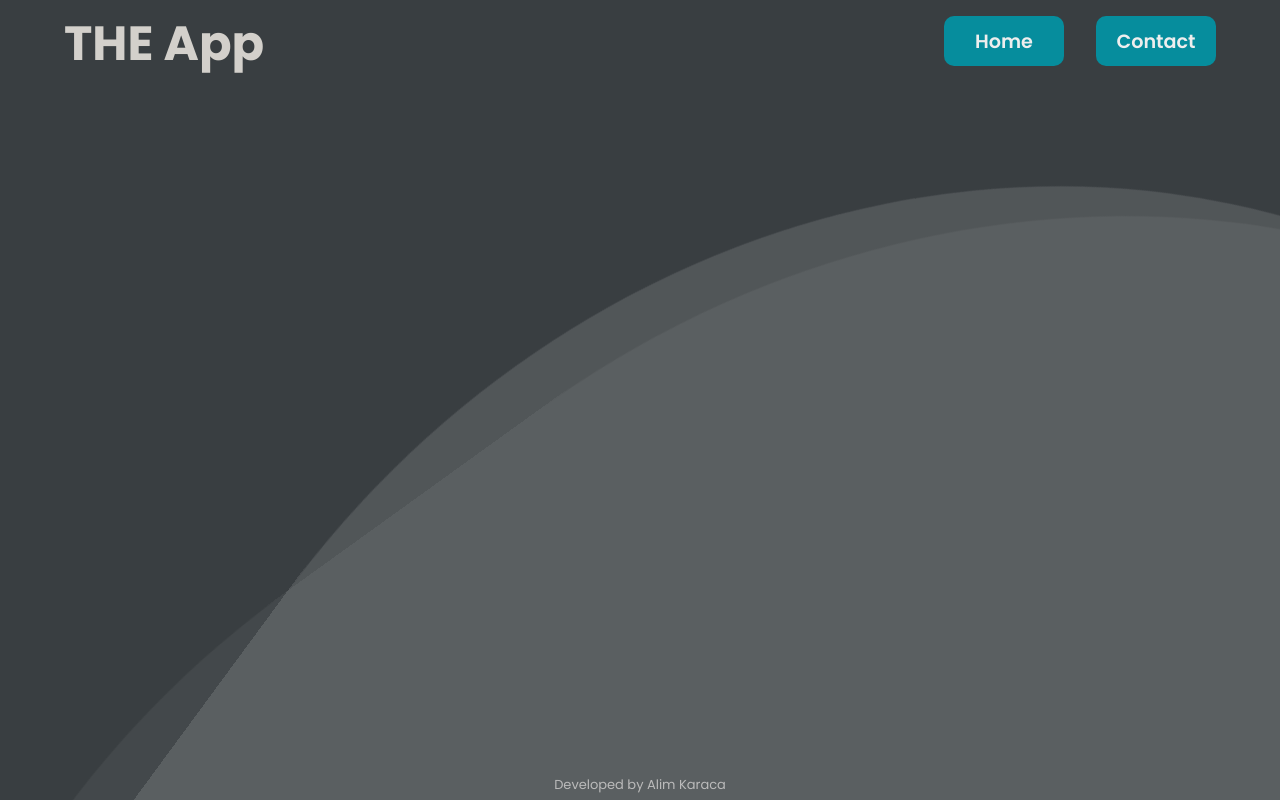
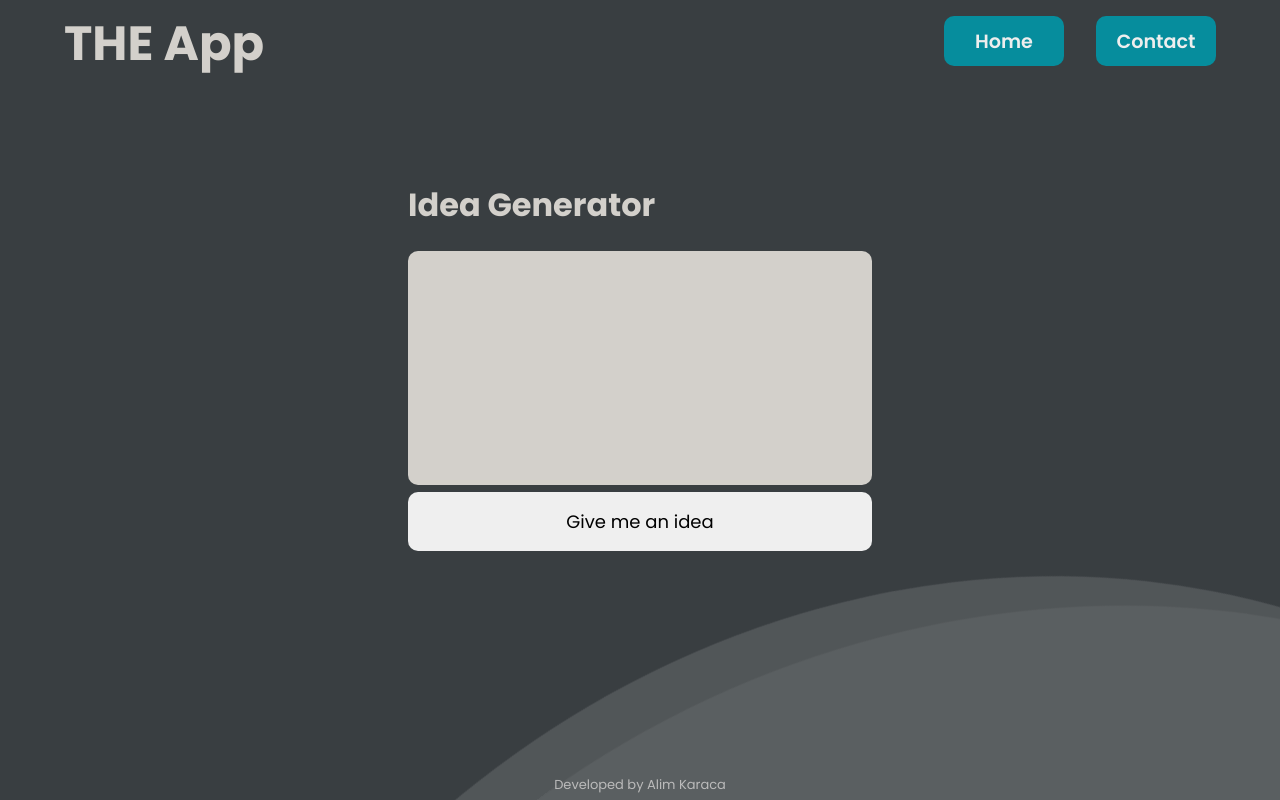
Before and after one commit to mehrfarben/everything-app, a React (Create React App) app: page /ideagenerator in a window 1280 px wide. Shown: the top 800 px of the page. Built offline with nearby package versions, Linux system fonts and the light colour scheme.

Commit message:
Added Idea Generator for the place of App3

```diff
--- a/src/App.css
+++ b/src/App.css
@@ -186,3 +186,40 @@ body,
   opacity: 12%;
   background: white;
 }
+
+.idea-page {
+  display: flex;
+  flex-direction: column;
+}
+
+.idea-title {
+  color: #d3d0cb;
+}
+
+.idea-app {
+  display: flex;
+  flex-direction: column;
+  background-color: #d3d0cb;
+  padding: 2rem;
+  border-radius: 10px;
+  height: 170px;
+  width: 400px;
+}
+
+.idea-btn {
+  margin-top: 7px;
+  float: bottom;
+  border: none;
+  font-size: large;
+  padding: 1rem;
+  border-radius: 10px;
+}
+
+.idea-btn:hover {
+  cursor: pointer;
+  transform: scalex(101%);
+}
+
+.idea-btn:active {
+  transform: scaleX(100%);
+}
--- a/src/App.js
+++ b/src/App.js
@@ -5,7 +5,7 @@ import Navbar from "./components/Navbar"
 import Home from "./components/Home"
 import Quiz from "./pages/Quiz"
 import Photos from "./pages/Photos"
-import App3 from "./pages/App3"
+import IdeaGenerator from "./pages/IdeaGenerator"
 import Contact from "./pages/Contact"
 import Footer from "./components/Footer"
 
@@ -21,7 +21,7 @@ function App() {
           <Route path='contact' element={<Contact />}></Route>
           <Route path='quiz' element={<Quiz />} />
           <Route path='photos' element={<Photos />} />
-          <Route path='app3' element={<App3 />} />
+          <Route path='ideagenerator' element={<IdeaGenerator />} />
         </Routes>
       </div>
       <Footer />
--- a/src/components/Home.js
+++ b/src/components/Home.js
@@ -10,8 +10,8 @@ const Home = () => {
         <Link to='/Photos'>
           <button className='app2 app'>Photos</button>
         </Link>
-        <Link to='/App3'>
-          <button className='app3 app'>App3</button>
+        <Link to='/IdeaGenerator'>
+          <button className='app3 app'>Idea Generator</button>
         </Link>
       </div>
       <Outlet />
--- /dev/null
+++ b/src/data/todoideas.js
@@ -0,0 +1,60 @@
+const todoideas = {
+  idea1: {
+    idea: "Go see a movie in theaters",
+    price: "$",
+  },
+  idea2: {
+    idea: "Watch a movie at home",
+    price: "Free",
+  },
+  idea3: {
+    idea: "Visit a local park",
+    price: "Free",
+  },
+  idea4: {
+    idea: "Watch a movie at home",
+    price: "Free",
+  },
+  idea5: {
+    idea: "Play videogames together",
+    price: "Free",
+  },
+  idea6: {
+    idea: "Go for a long drive",
+    price: "$",
+  },
+  idea7: {
+    idea: "Play a board or card game",
+    price: "Free",
+  },
+  idea8: {
+    idea: "Go to the beach",
+    price: "Free",
+  },
+  idea9: {
+    idea: "Paint together",
+    price: "Free",
+  },
+  idea10: {
+    idea: "Go out for a coffee",
+    price: "$",
+  },
+  idea11: {
+    idea: "Cook something different",
+    price: "$",
+  },
+  idea12: {
+    idea: "Go to a bookstore",
+    price: "Free or $",
+  },
+  idea13: {
+    idea: "Go dancing",
+    price: "$$",
+  },
+  idea14: {
+    idea: "Watch the sunset",
+    price: "Free",
+  },
+}
+
+export default todoideas
--- a/src/pages/App3.js
+++ /dev/null
@@ -1,5 +0,0 @@
-const App1 = () => {
-  return <div>App3</div>
-}
-
-export default App1
--- /dev/null
+++ b/src/pages/IdeaGenerator.js
@@ -0,0 +1,42 @@
+import React from "react"
+import todoideas from "../data/todoideas"
+
+class IdeaGenerator extends React.Component {
+  constructor(props) {
+    super(props)
+    this.state = {
+      randomIdea: null,
+    }
+    this.generateRandomIdea = this.generateRandomIdea.bind(this)
+  }
+
+  generateRandomIdea() {
+    const keys = Object.keys(todoideas)
+    const randomKey = keys[Math.floor(Math.random() * keys.length)]
+    const randomIdea = todoideas[randomKey]
+    this.setState({ randomIdea })
+  }
+
+  render() {
+    const { randomIdea } = this.state
+
+    return (
+      <div className='idea-page'>
+        <h1 className='idea-title'>Idea Generator</h1>
+        <div className='idea-app'>
+          {randomIdea && (
+            <div className='idea-container'>
+              <h2 className='idea'>{randomIdea.idea}</h2>
+              <p className='idea-price'>Price: {randomIdea.price}</p>
+            </div>
+          )}
+        </div>
+        <button className='idea-btn' onClick={this.generateRandomIdea}>
+          Give me an idea
+        </button>
+      </div>
+    )
+  }
+}
+
+export default IdeaGenerator
```
Also changed, not shown: 1 other file (tests, documents, lock files or other folders).
